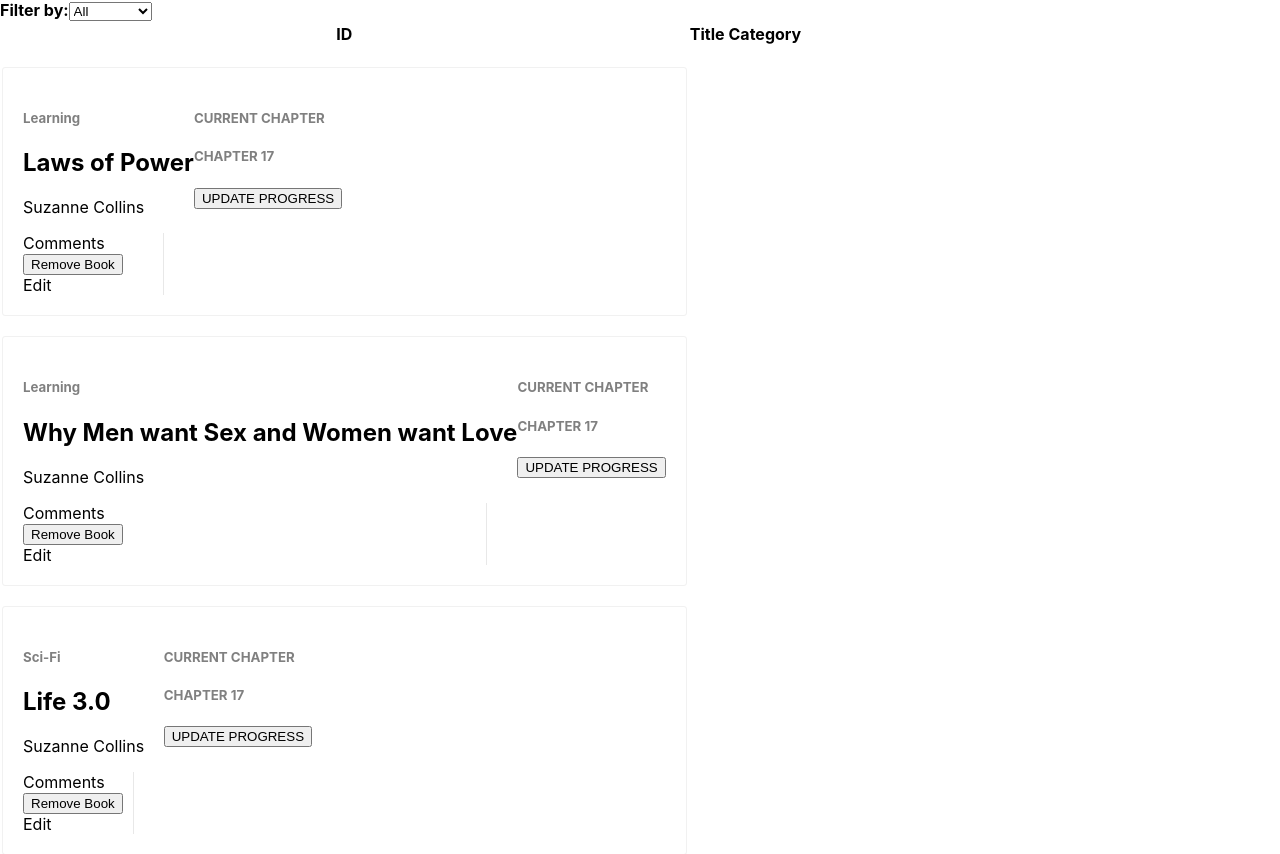
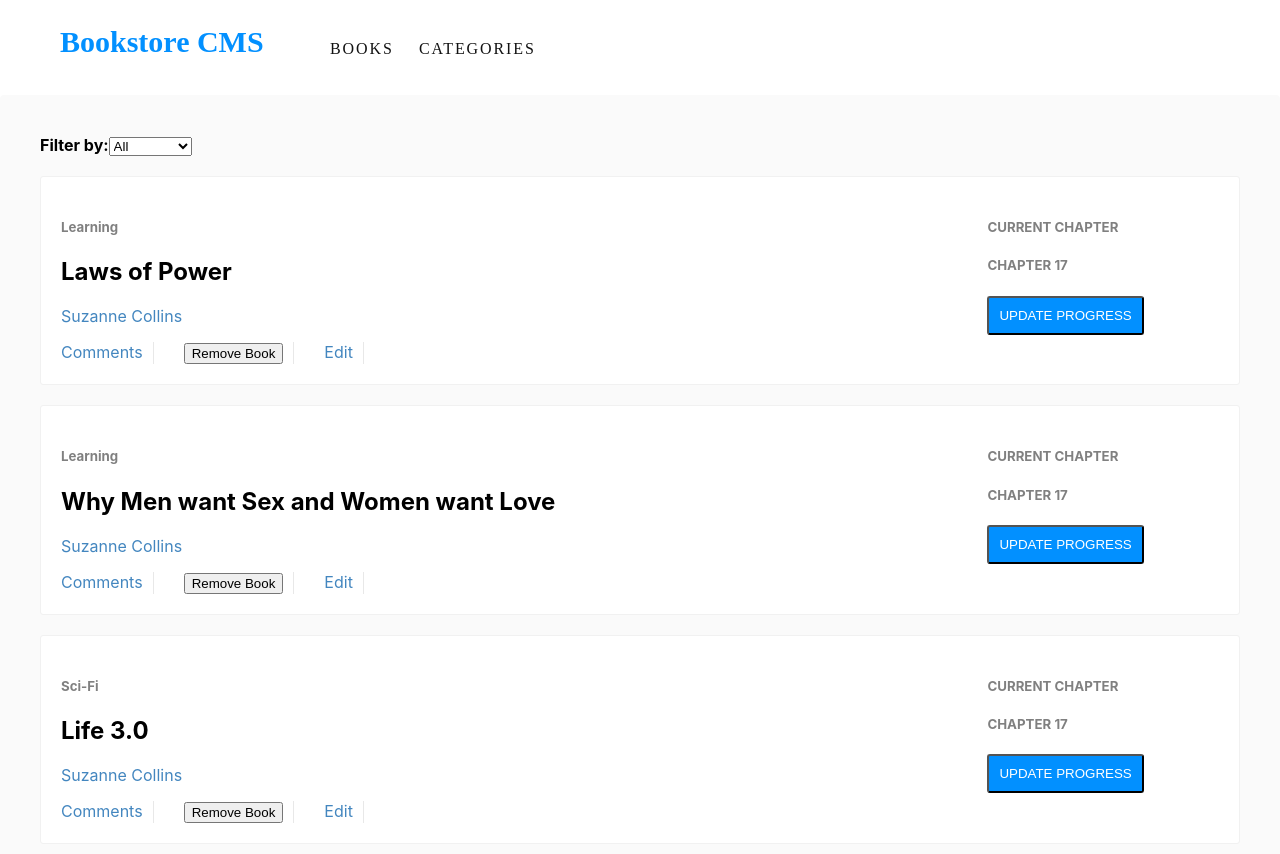
Before and after one commit to AdnanAfsari/Bookstore-cms, a React (Create React App) app: page / in a window 1280 px wide. Shown: the top 854 px of the page. Built offline with nearby package versions, Linux system fonts and the light colour scheme.

Commit message:
styling errors fixed

```diff
--- a/src/containers/App.js
+++ b/src/containers/App.js
@@ -6,8 +6,15 @@ import BooksForm from './BooksForm';
 function App() {
   return (
     <div className="App">
-      <BooksList />
-      <BooksForm />
+      <div className="App-header">
+        <div className="logo">Bookstore CMS</div>
+        <div className="span">BOOKS</div>
+        <div className="span">CATEGORIES</div>
+      </div>
+      <div className="App-content">
+        <BooksList />
+        <BooksForm />
+      </div>
     </div>
   );
 }
--- a/src/containers/BooksList.js
+++ b/src/containers/BooksList.js
@@ -3,7 +3,6 @@ import { connect } from 'react-redux';
 import Book from '../components/Book'
 import { changeFilter, removeBook } from '../actions'
 import CategoryFilter from '../components/CategoryFilter';
-
 
 
 const filteredBooks = (books, filter) => {
@@ -41,18 +40,7 @@ class BooksList extends React.Component {
     return(
       <div>
       <CategoryFilter handleFilterChange={this.handleFilterChange}/>
-        <table>
-          <thead>
-            <tr>
-              <th>ID</th>
-              <th>Title</th>
-              <th>Category</th>
-            </tr>
-          </thead>
-          <tbody>
-            {books}
-          </tbody>
-        </table>
+      <div>{books}</div>
       </div>
     )
   }
```
Also changed, not shown: src/components/Book.css (+6 -6 lines), src/components/Book.js (+7 -0 lines).
